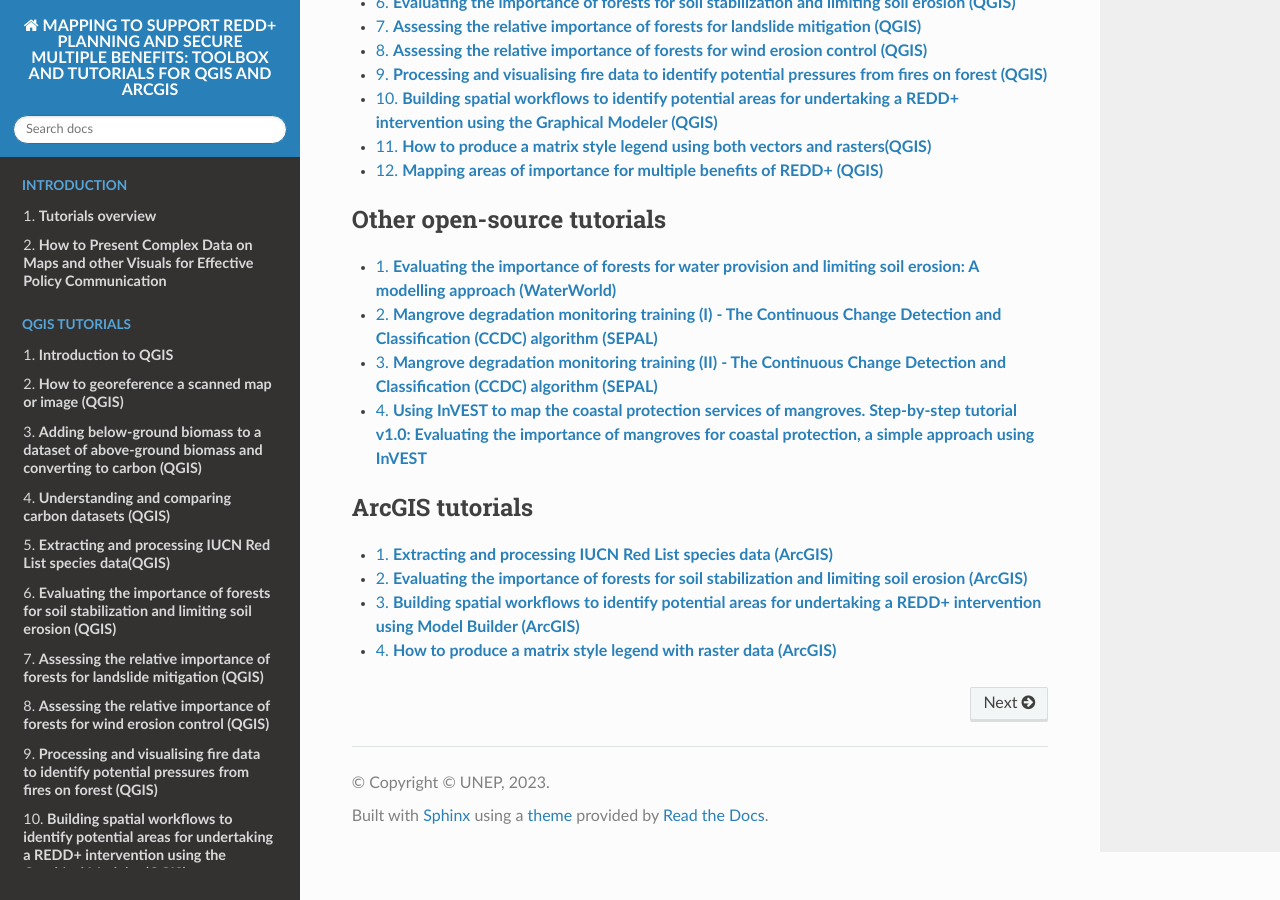
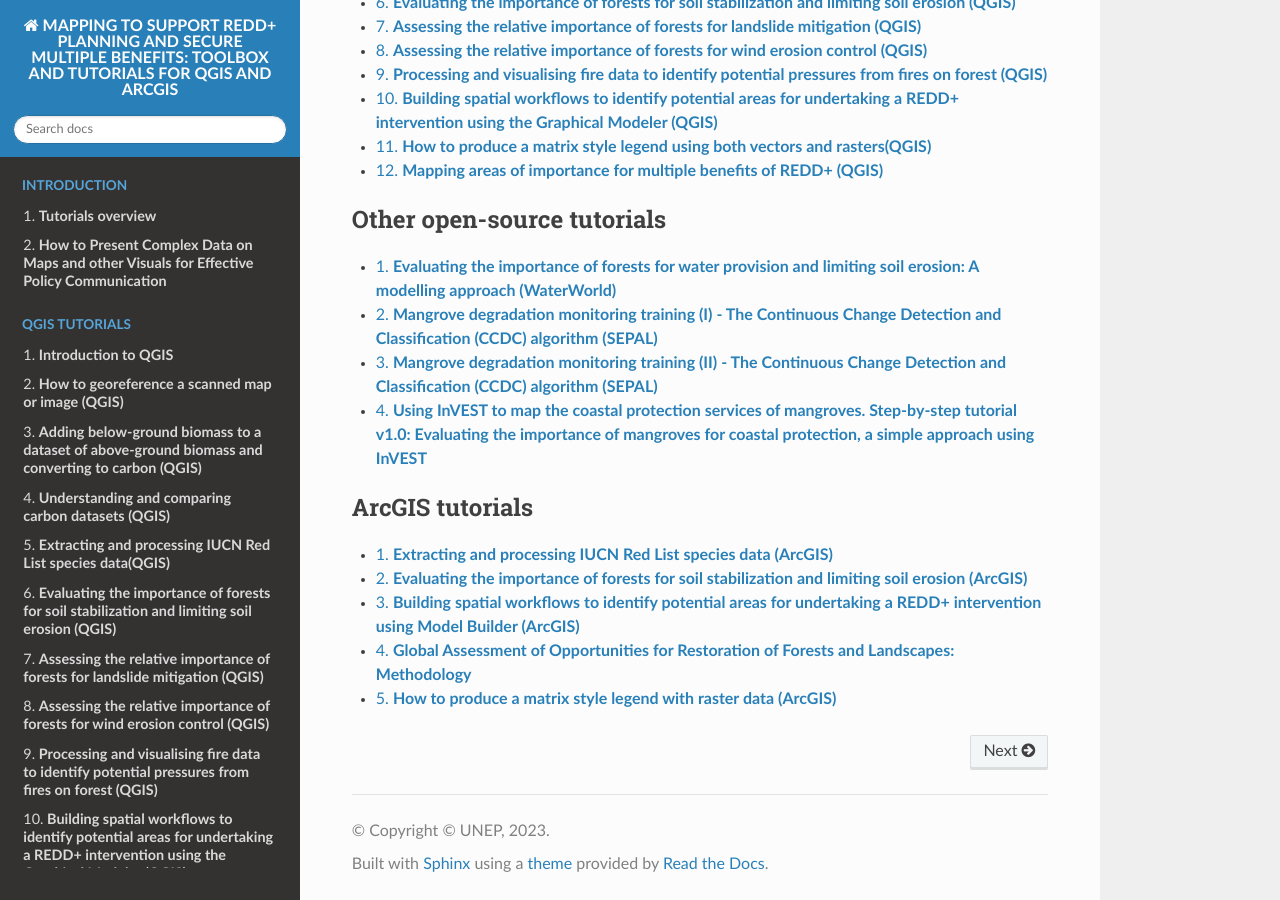
Before and after one commit to corinnar/GIS_tutorials, a Sphinx documentation site: the page built from docs/source/index.rst, in a window 1280 px wide and 900 px high, scrolled down 566 px. Built offline with Sphinx 7.4.7 and the Read the Docs theme 3.1.0, drawn with Linux system fonts in a browser that asks for light colours; pages that are not in the unit, such as notebooks, are missing from menus.

Commit message:
Update BuildingSpatialWorkflows_ArcGIS.rst with new resources
Added additional resources related to spatial workflows.

```diff
--- a/docs/source/BuildingSpatialWorkflows_ArcGIS.rst
+++ b/docs/source/BuildingSpatialWorkflows_ArcGIS.rst
@@ -5,3 +5,15 @@
 This resource is not currently maintained. Link to static pdfs only
 
 - Building spatial workflows to identify potential areas for undertaking a REDD+ intervention using Model Builder (2017) (`English <https://github.com/corinnar/GIS_tutorials/blob/main/docs/source/media/materials/pdfs/BuildingSpatialWorkflowsToIdentifyPotReddInterArcGIS_190207%20(4).pdf>`__,  `Spanish <https://github.com/corinnar/GIS_tutorials/blob/main/docs/source/media/materials/pdfs/BuildingSpatialWorkflowsToIdentifyPotReddInterArcGIS.pdf>`__, `Supporting files <https://github.com/corinnar/GIS_tutorials/tree/main/docs/source/media/materials/tools/SpatialWorkflowsArcGIS>`__ ).
+
+
+**Other relevant resources relating to spatial workflows:**
+
+===========================================================================================
+**Global Assessment of Opportunities for Restoration of Forests and Landscapes: Methodology**
+===========================================================================================
+
+This resource is not currently maintained. Link to static pdf only
+
+-  *Global Assessment of Opportunities for Restoration of Forests and Landscapes: Methodology (WRI, 2011) *  (`English
+<https://github.com/corinnar/GIS_tutorials/blob/main/docs/source/media/materials/pdfs/WRI%20Restoration%20method%20(2011)%20.pdf>`__)
```
